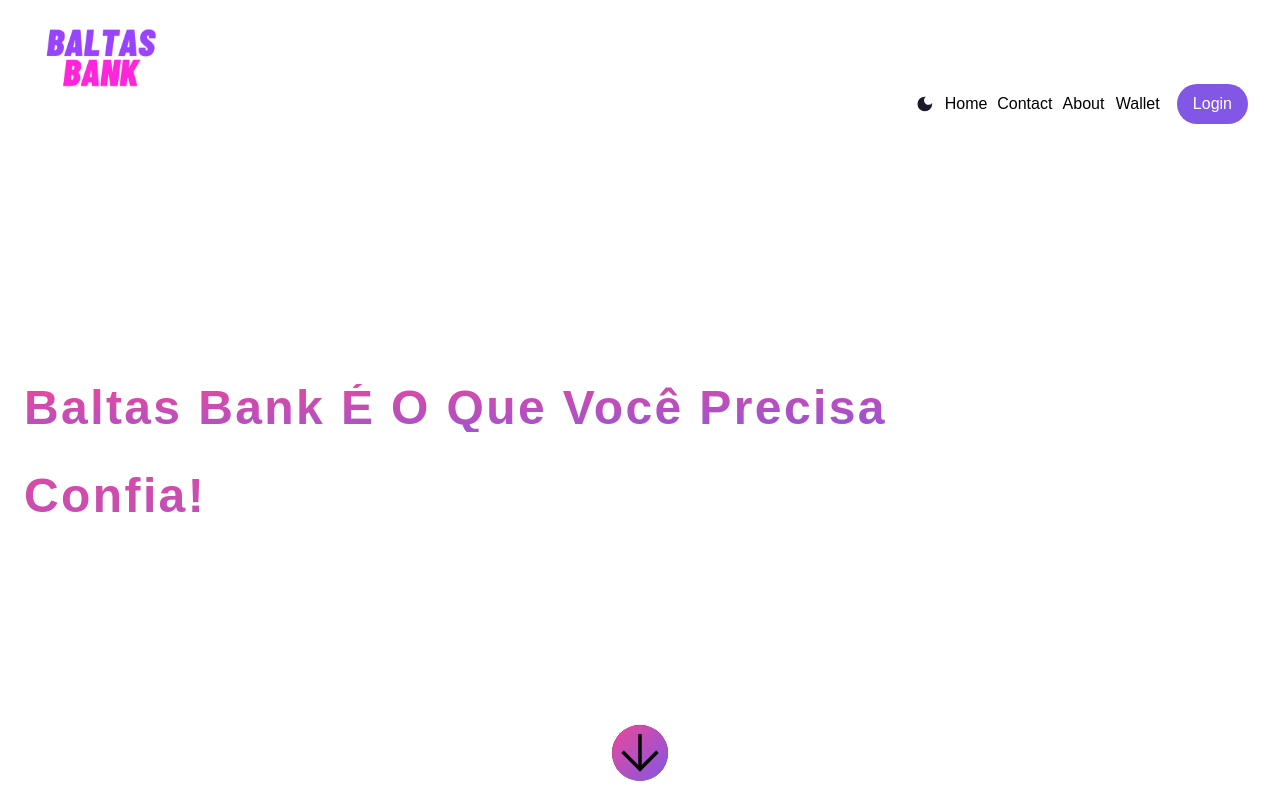
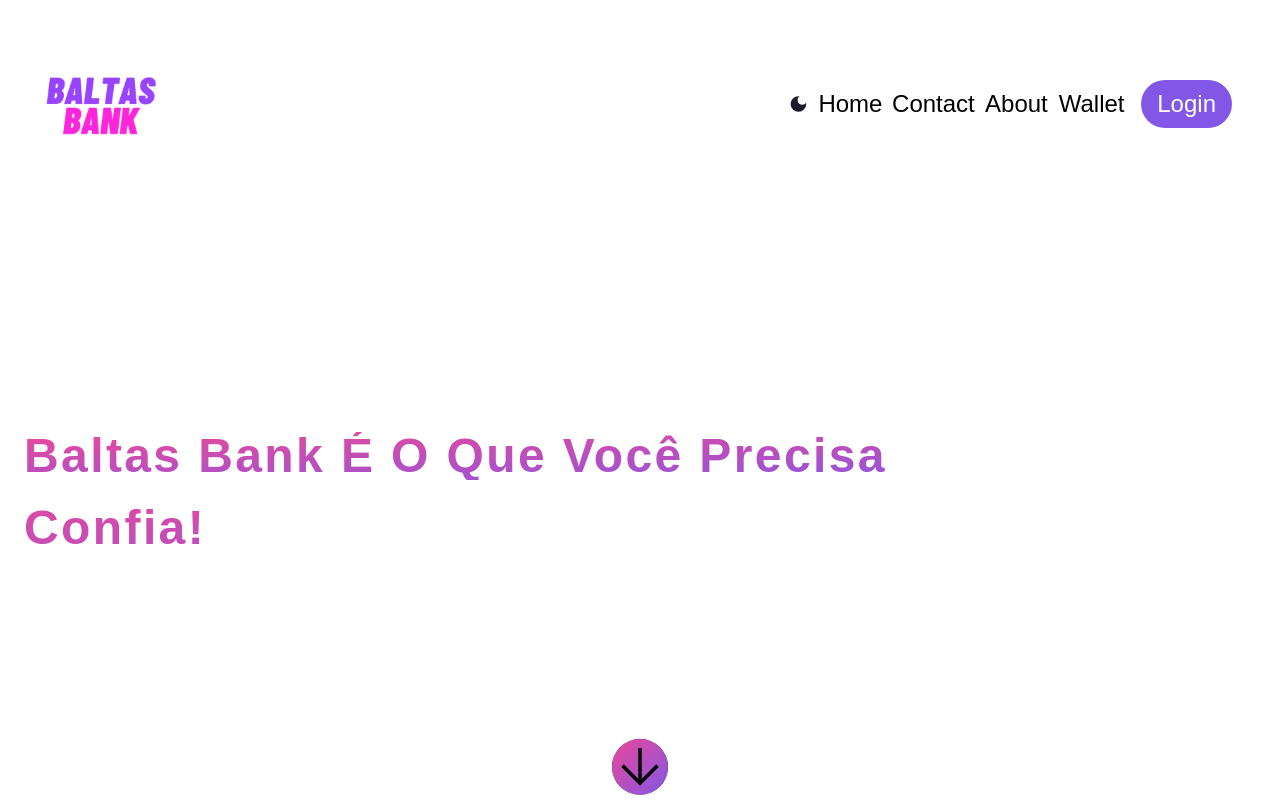
Before and after one commit to gustavobaltazar/sandbox, a React (Vite) app: page / in a window 1280 px wide. Shown: the top 800 px of the page. Built offline with nearby package versions, Linux system fonts and the light colour scheme.

Commit message:
Changed the logo's, login page now responsive and fixed the navbarbug after the logo change

```diff
--- a/src/components/Content/ArrowDown.jsx
+++ b/src/components/Content/ArrowDown.jsx
@@ -1,6 +1,6 @@
 export const ArrowDown = (props) => {
     return (
-        <div className="flex justify-center items-center">
+        <div className="flex justify-center items-center md:pb-32">
             <a href={"#" + props.href}><img src="/arrow-down.svg" className="h-14 animate-bounce bg-escure dark: bg-gradient-to-br from-pink-500 via-maincolor0 to-maincolor rounded-full select-none mb-12" /></a>
         </div>
     )
--- a/src/components/Content/Content.jsx
+++ b/src/components/Content/Content.jsx
@@ -7,7 +7,7 @@ export const Content = () => {
         <h1 className="px-6 select-none text-5xl font-extrabold text-transparent bg-clip-text bg-gradient-to-br from-pink-500 via-maincolor0 to-maincolor tracking-wider subpixel-antialiased leading-2 md:capitalize">
           Baltas Bank É o que você Precisa
         </h1>
-        <h1 className="px-6 py-10 select-none text-5xl font-extrabold text-transparent bg-clip-text bg-gradient-to-br from-pink-500 via-maincolor0 to-maincolor tracking-wider subpixel-antialiased leading-2">
+        <h1 className="px-6 py-6 select-none text-5xl font-extrabold text-transparent bg-clip-text bg-gradient-to-br from-pink-500 via-maincolor0 to-maincolor tracking-wider subpixel-antialiased leading-2">
           Confia!
         </h1>
       </div>
--- a/src/components/LoginPage/LoginPage.jsx
+++ b/src/components/LoginPage/LoginPage.jsx
@@ -7,11 +7,11 @@ export const LoginPage = () => {
   const { theme, setTheme } = useTheme();
   return (
     <>
-      <div className="flex justify-between">
+      <div className="flex justify-between items-center">
         <a href="/">
-          <img src="/baltas-bank-logo-reduzida.png" className="absolute left-0  h-44 shrink-0 md:select-none" />
+          <img src="/baltas-bank-logo-reduzida.png" className="absolute left-0 h-44 shrink-0 md:select-none" />
         </a>
-        <div className="absolute right-0 top-16 h-16 w-16 md:select-none">
+        <div className="absolute right-0 top-16 text-center h-16 w-16 md:select-none">
           {theme === "light" ? (
             <MdDarkMode
               size={30}
--- a/src/components/Navbar/Navbar.jsx
+++ b/src/components/Navbar/Navbar.jsx
@@ -10,19 +10,20 @@ export const Navbar = () => {
   const [open, setOpen] = useState(false);
   return (
     <>
-      <div className="md:flex md:justify-between my-4 ml-4 md:mr-8 md:items-center">
-        <img
+
+      <div className="md:flex md:justify-between my-4 ml-4 md:mr-12 md:items-center md:text-center">
+      <img
           src="/baltas-bank-logo.png"
-          className="h-44 saturate-200 shrink-0"
+          className="h-56  pt-12 saturate-200 shrink-0"
         />
         <div
           onClick={() => setOpen(!open)}
-          className="text-3xl text-maincolor absolute right-10 top-11  cursor-pointer md:hidden"
+          className="text-3xl text-maincolor absolute right-10 top-24  cursor-pointer md:hidden"
         >
           <ion-icon name={open ? "close" : "menu"}></ion-icon>
         </div>
         <div
-          className={`md:flex md:flex-row md:justify=center md:items-center md:gap-2 bg-escure md:text-black md:bg-transparent text-white absolute text-2xlpy-4 dark:bg-white
+          className={`md:flex md:flex-row md:justify=center md:items-center md:mb-12 md:gap-2 bg-escure md:text-black md:bg-transparent text-white absolute text-2xl py-4 dark:bg-white
                 md:dark:bg-transparent md:dark:text-white md:h-0 dark:text-escure md:static left-0 w-screen md:w-auto ease-in ${
                   open
                     ? "top-20 h-screen z-40 flex flex-col justify-center items-center text-center gap-1 transition-all duration-[500ms]"
```
